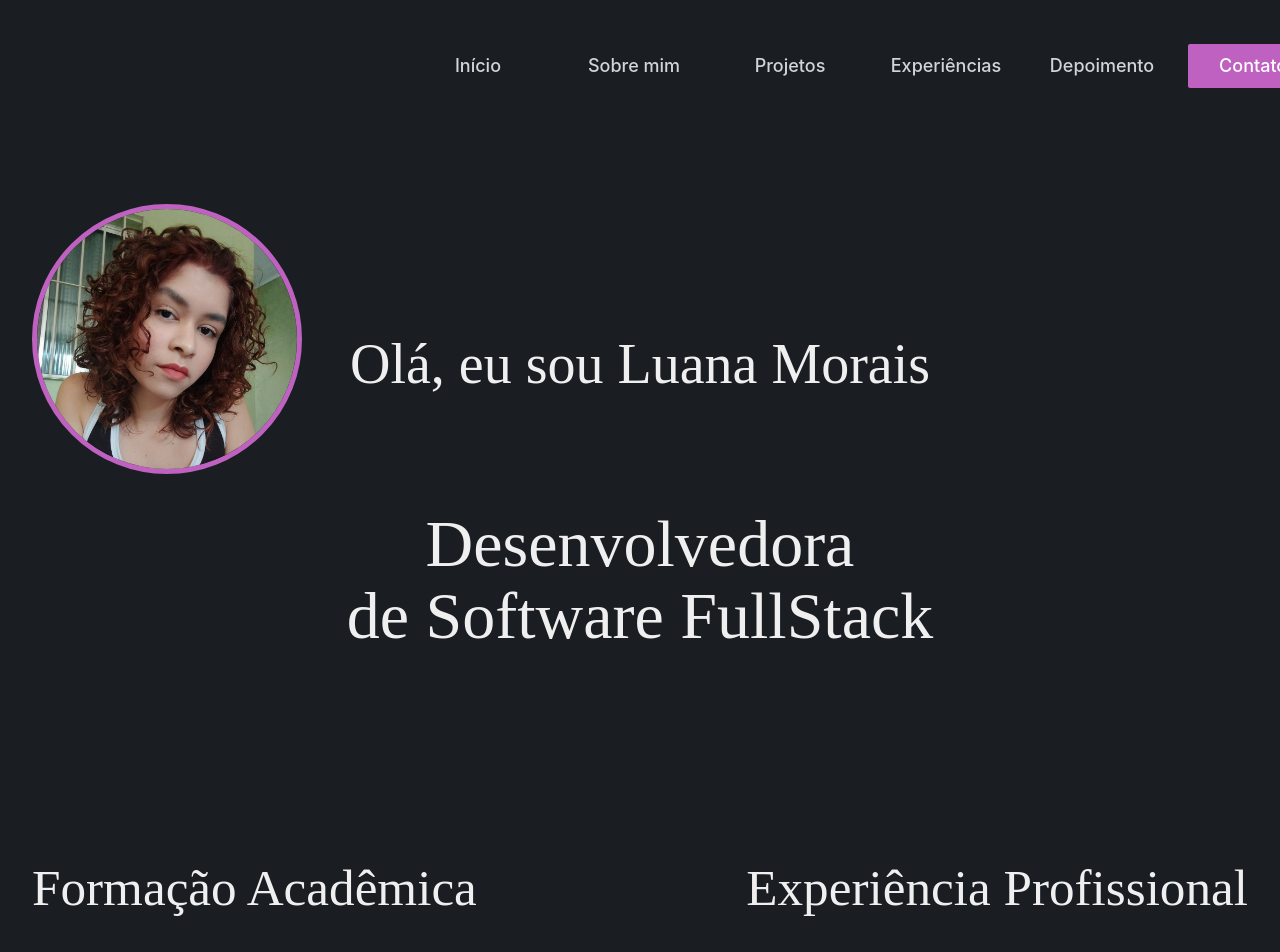
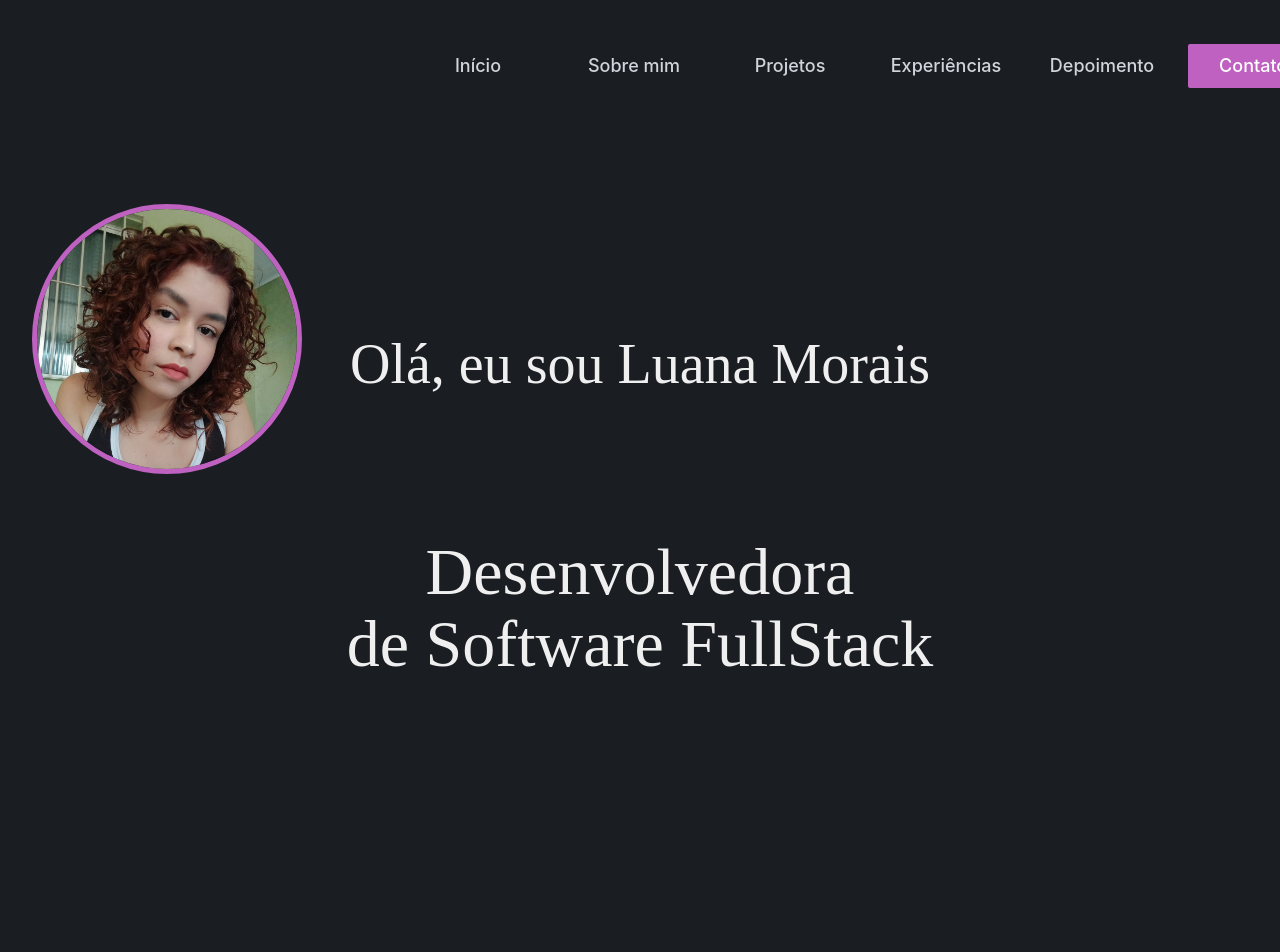
Before and after one commit to luanamoraisf/-portfolio-luana, a Vue app: page / in a window 1280 px wide. Shown: the top 952 px of the page. Built offline with nearby package versions, Linux system fonts and the light colour scheme.

Commit message:
adjusting spacing

```diff
--- a/src/components/AboutMe.vue
+++ b/src/components/AboutMe.vue
@@ -55,7 +55,7 @@ export default {
     margin-right: 40%;
 }
 .information{
-    margin-top: 17%;
+    margin-top: 24%;
     color: #EFEFF0;
     font-family: serif;
     margin-bottom: 5%;
--- a/src/components/Projects.vue
+++ b/src/components/Projects.vue
@@ -24,7 +24,7 @@ import Card5 from './projects/Card5.vue';
     color: #EFEFF0;
     font-family: serif;
     margin-bottom: 40%;
-    margin-top: -42%;
+    margin-top: -38%;
 }
 .git{
     cursor: pointer;
--- a/src/components/StartScreen.vue
+++ b/src/components/StartScreen.vue
@@ -25,7 +25,7 @@ export default {}
 #name {
     color: #EFEFF0;
     margin-top: -2.5em;
-    margin-bottom: 2em;
+    margin-bottom: 2.5em;
     font-family: serif;
     font-size: 56px;
 }
```
